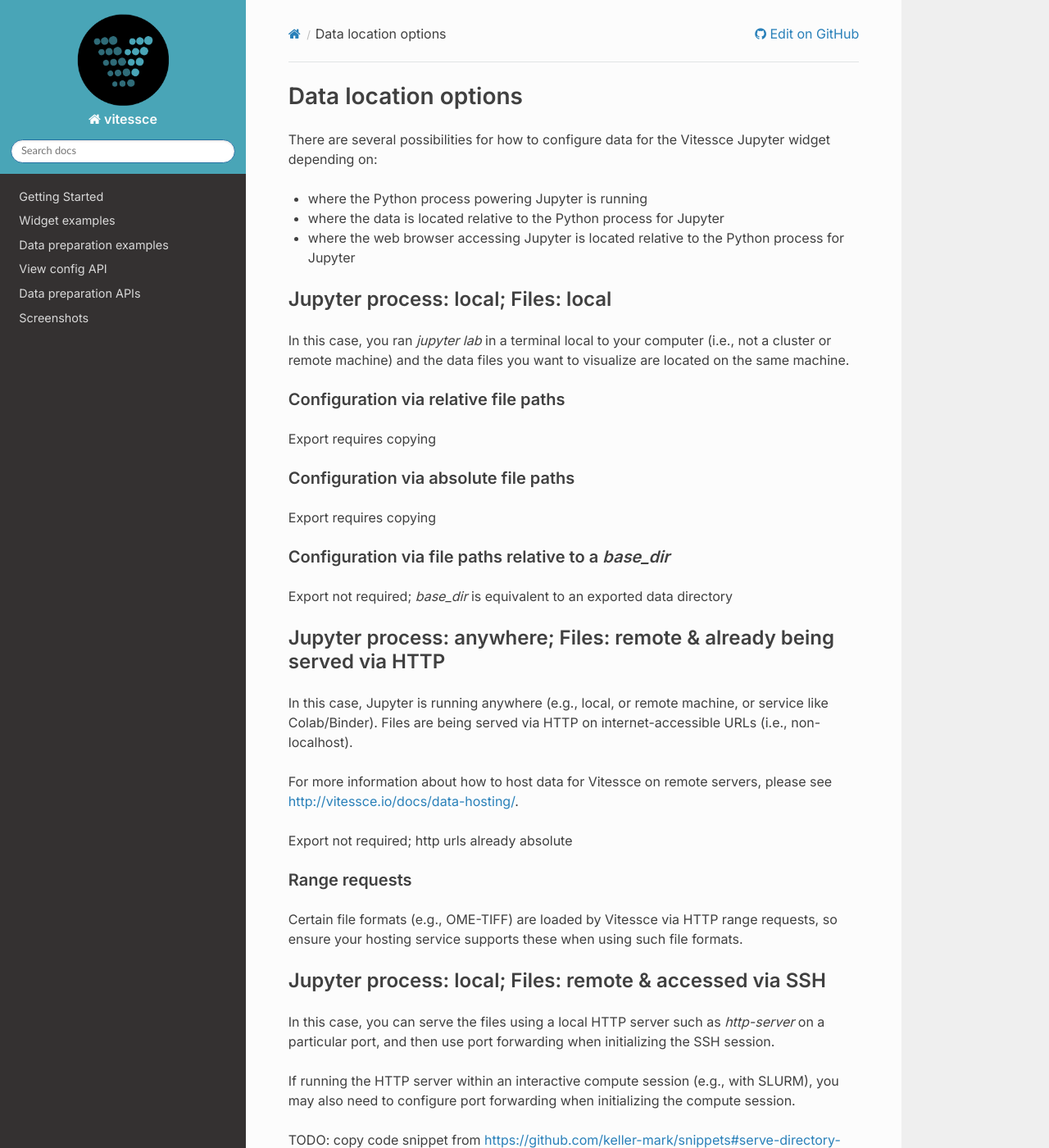
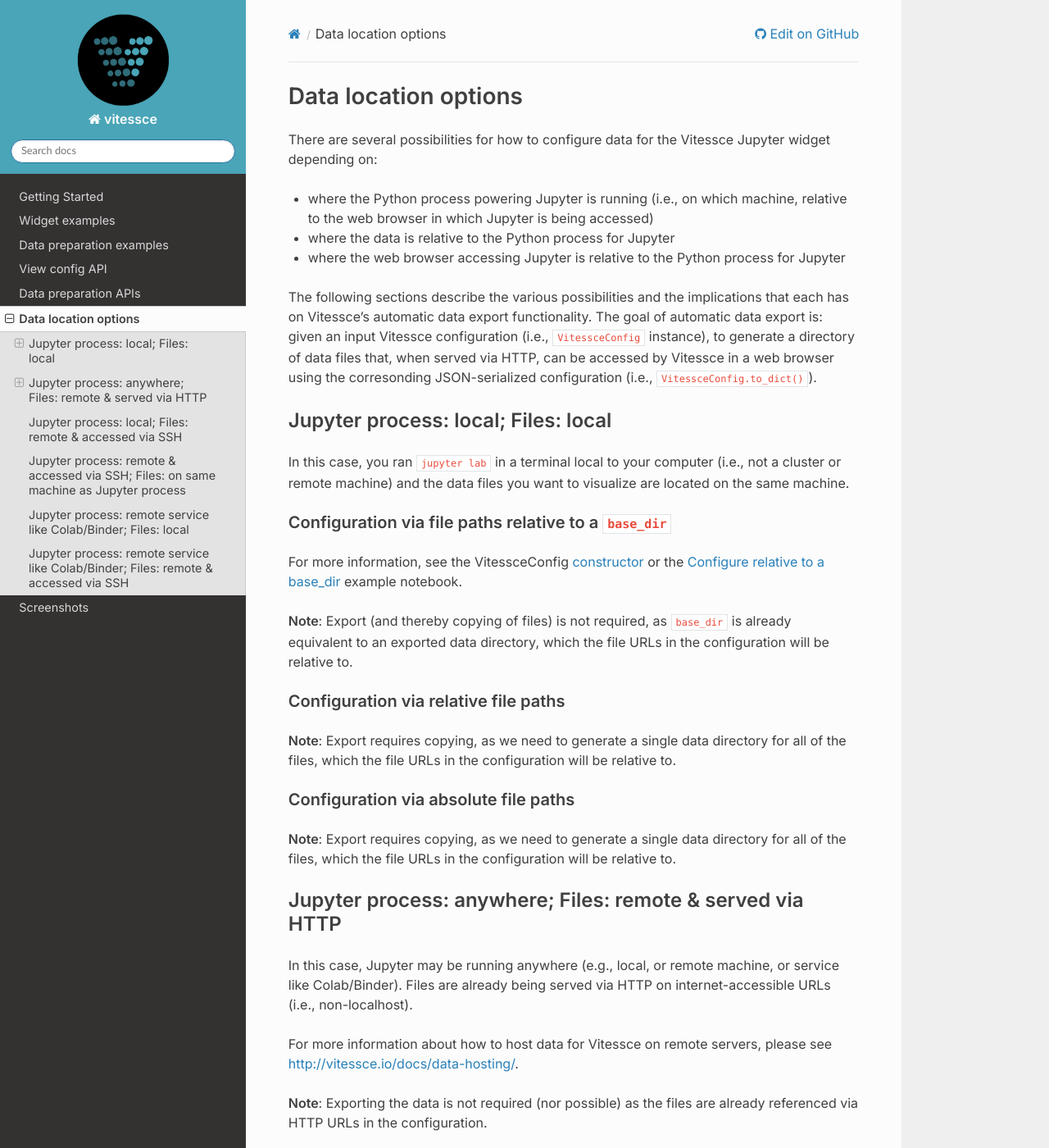
Before and after one commit to vitessce/vitessce-python, a Sphinx documentation site: the page built from docs/data_options.rst, in a window 1280 px wide and 1400 px high. Shown: the whole window at 82% size. Built offline with Sphinx 7.4.7 and the Read the Docs theme 2.0.0, drawn with Linux system fonts in a browser that asks for light colours; some of the changed text lies outside the part shown.

Commit message:
Add page about data location options

````diff
--- a/docs/data_options.rst
+++ b/docs/data_options.rst
@@ -1,93 +1,107 @@
 Data location options
-###############
+#####################
 
 There are several possibilities for how to configure data for the Vitessce Jupyter widget depending on:
 
-* where the Python process powering Jupyter is running
-* where the data is located relative to the Python process for Jupyter
-* where the web browser accessing Jupyter is located relative to the Python process for Jupyter
+* where the Python process powering Jupyter is running (i.e., on which machine, relative to the web browser in which Jupyter is being accessed)
+* where the data is relative to the Python process for Jupyter
+* where the web browser accessing Jupyter is relative to the Python process for Jupyter
 
-=================
+The following sections describe the various possibilities and the implications that each has on Vitessce's automatic data export functionality.
+The goal of automatic data export is: given an input Vitessce configuration (i.e., ``VitessceConfig`` instance), to generate a directory of data files that, when served via HTTP, can be accessed by Vitessce in a web browser using the corresonding JSON-serialized configuration (i.e., ``VitessceConfig.to_dict()``).
+
+====================================
 Jupyter process: local; Files: local
-=================
+====================================
 
-In this case, you ran `jupyter lab` in a terminal local to your computer (i.e., not a cluster or remote machine) and the data files you want to visualize are located on the same machine.
+In this case, you ran ``jupyter lab`` in a terminal local to your computer (i.e., not a cluster or remote machine) and the data files you want to visualize are located on the same machine.
 
------------------
+-------------------------------------------------------
+Configuration via file paths relative to a ``base_dir``
+-------------------------------------------------------
+
+For more information, see the VitessceConfig `constructor <api_config.html#vitessce.config.VitessceConfig>`_ or the `Configure relative to a base_dir <notebooks/widget_brain_with_base_dir.html>`_ example notebook.
+
+**Note**: Export (and thereby copying of files) is not required, as ``base_dir`` is already equivalent to an exported data directory, which the file URLs in the configuration will be relative to.
+
+-------------------------------------
 Configuration via relative file paths
------------------
+-------------------------------------
 
-Export requires copying
+**Note**: Export requires copying, as we need to generate a single data directory for all of the files, which the file URLs in the configuration will be relative to.
 
------------------
+-------------------------------------
 Configuration via absolute file paths
------------------
+-------------------------------------
 
-Export requires copying
-
------------------
-Configuration via file paths relative to a `base_dir`
------------------
-
-Export not required; `base_dir` is equivalent to an exported data directory
+**Note**: Export requires copying, as we need to generate a single data directory for all of the files, which the file URLs in the configuration will be relative to.
 
 
-=================
-Jupyter process: anywhere; Files: remote & already being served via HTTP
-=================
+==========================================================
+Jupyter process: anywhere; Files: remote & served via HTTP
+==========================================================
 
-In this case, Jupyter is running anywhere (e.g., local, or remote machine, or service like Colab/Binder).
-Files are being served via HTTP on internet-accessible URLs (i.e., non-localhost).
+In this case, Jupyter may be running anywhere (e.g., local, or remote machine, or service like Colab/Binder).
+Files are already being served via HTTP on internet-accessible URLs (i.e., non-localhost).
 
 For more information about how to host data for Vitessce on remote servers, please see http://vitessce.io/docs/data-hosting/.
 
 
-Export not required; http urls already absolute
+**Note**: Exporting the data is not required (nor possible) as the files are already referenced via HTTP URLs in the configuration.
 
-
------------------
+--------------
 Range requests
------------------
+--------------
 
 Certain file formats (e.g., OME-TIFF) are loaded by Vitessce via HTTP range requests, so ensure your hosting service supports these when using such file formats.
 
-=================
+========================================================
 Jupyter process: local; Files: remote & accessed via SSH
-=================
+========================================================
 
-In this case, you can serve the files using a local HTTP server such as `http-server` on a particular port, and then use port forwarding when initializing the SSH session.
+In this case, you can serve the files using a local HTTP server such as `http-server <https://github.com/http-party/http-server>`_ on a particular port, and then use port forwarding when initializing the SSH session.
 
 If running the HTTP server within an interactive compute session (e.g., with SLURM), you may also need to configure port forwarding when initializing the compute session.
 
-TODO: copy code snippet from https://github.com/keller-mark/snippets#serve-directory-of-files
-TODO: link to docs to install `http-server`
+.. code-block:: bash
 
-Then, you can configure Vitessce using localhost HTTP urls as if the files are being served locally.
+    # Replace REMOTE_PORT and LOCAL_PORT below with the desired port numbers.
+    # Replace my_username and cluster.university.edu.
+    ssh -L REMOTE_PORT:127.0.0.1:LOCAL_PORT my_username@cluster.university.edu
+    # Optionally SSH to a particular login node first.
+    ssh -L REMOTE_PORT:127.0.0.1:REMOTE_PORT login01
+    # Optionally start an interactive compute session first, but make sure tunneling/port forwarding is enabled.
+    # Note: this command may be different depending on the cluster and job management system.
+    srun -t 0-3:00 --pty -p interactive --tunnel REMOTE_PORT:REMOTE_PORT /bin/bash
+    # cd to some directory with files to serve.
+    http-server --cors='*' --port REMOTE_PORT .
 
-Note: Automatic export not possible.
 
-=================
+Then, you can configure Vitessce using localhost HTTP urls as if the files are being served locally (i.e., on ``http://localhost:LOCAL_PORT/``).
+
+**Note**: Exporting the data is not possible as the files are already referenced via HTTP URLs in the configuration.
+
+=====================================================================================
 Jupyter process: remote & accessed via SSH; Files: on same machine as Jupyter process
-=================
+=====================================================================================
 
 This case can be treated almost the same as when the Jupyter process is local and the files are local (the first case).
 
-However, when accessing the notebook from your local web browser, you may need to use the `proxy` parameter:
+However, when accessing the notebook from your local web browser, you may need to use the ``proxy`` parameter:
 
-```python
-vc.widget(proxy=True)
-```
+.. code-block:: python
+
+    vc.widget(proxy=True)
 
 
+===============================================================
+Jupyter process: remote service like Colab/Binder; Files: local
+===============================================================
 
-=================
-Jupyter process: remote service like Colab/Binder; Files: local
-=================
+Unfortunately, this will not work because the remote server cannot access your local files.
 
-Unfortunately, this will not work.
+===================================================================================
+Jupyter process: remote service like Colab/Binder; Files: remote & accessed via SSH
+===================================================================================
 
-=================
-Jupyter process: remote service like Colab/Binder; Files: remote & accessed via SSH
-=================
-
-Unfortunately, this will not work.
+Unfortunately, this will not work because the remote server cannot access the files that are on another machine behind SSH.
--- a/docs/index.rst
+++ b/docs/index.rst
@@ -47,6 +47,7 @@ The Vitessce widget is compatible with the following interactive Python platform
    data_examples
    api_config
    api_data
+   data_options
    screenshots
 
 
````
